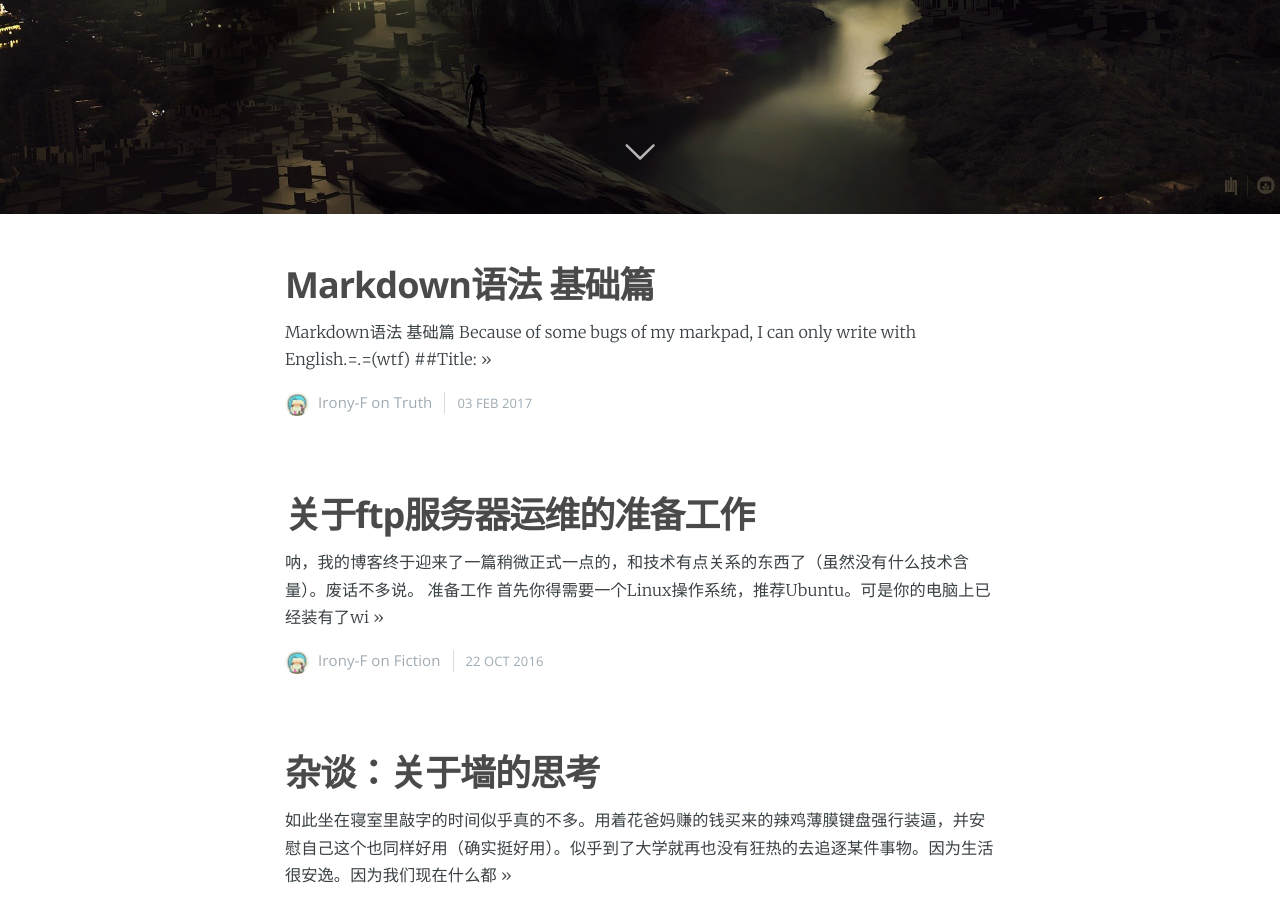
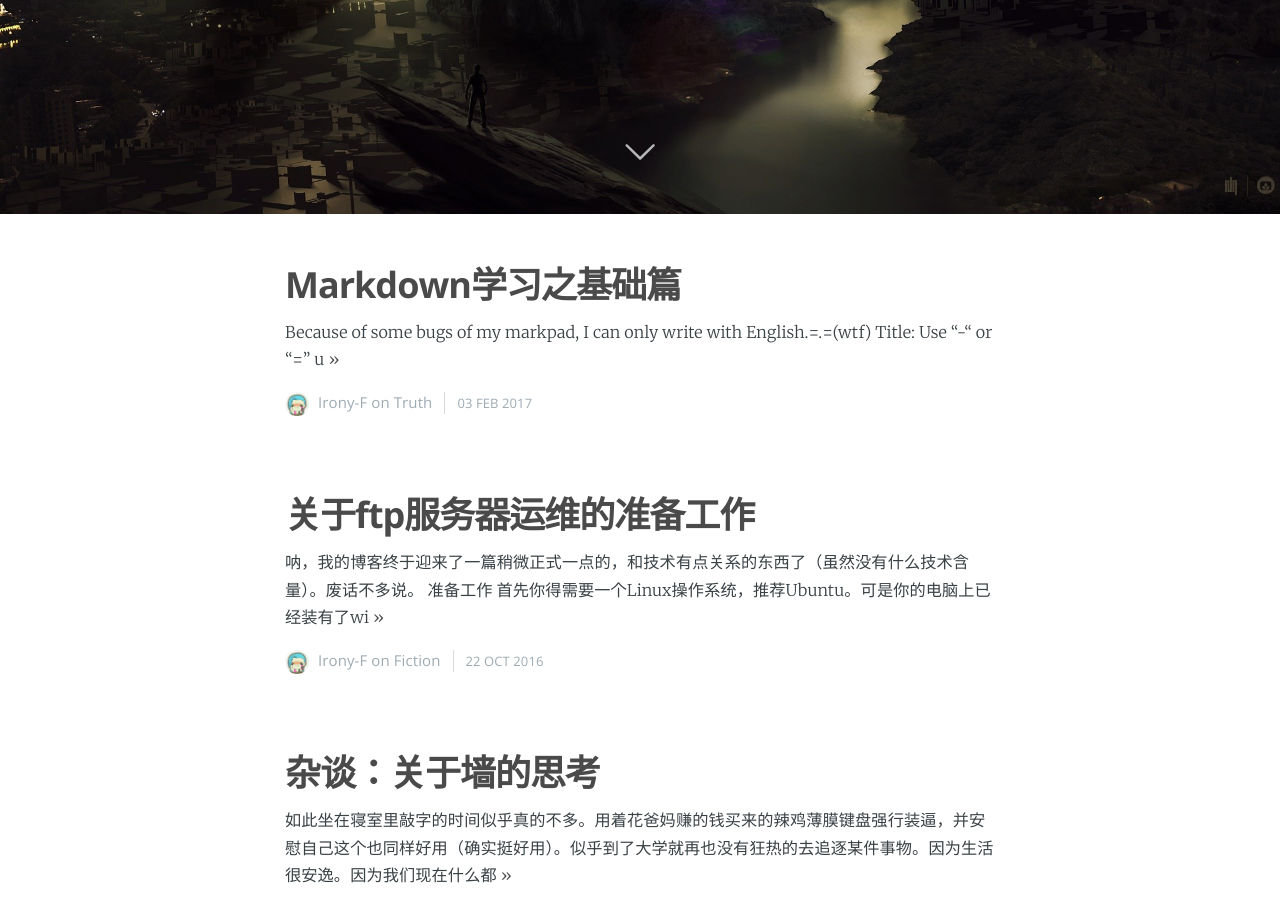
Before and after one commit to Irony-F/Irony-F.github.io, a Jekyll site: the page built from index.html, in a window 1280 px wide and 900 px high, scrolled down 686 px. Built offline with Jekyll 4.4.1, drawn with Linux system fonts in a browser that asks for light colours; nearby versions of some CDN libraries; some web fonts are replaced; the list of posts is cut into pages by our own code.

Commit message:
Update 2017-02-03-Markdown学习之基础篇.md

```diff
--- a/_posts/2017-02-03-Markdown学习之基础篇.md
+++ b/_posts/2017-02-03-Markdown学习之基础篇.md
@@ -1,21 +1,18 @@
 ---
 layout: post
-cover: 'assets/images/cover.jpg'
-title: Markdown语法 基础篇
-date:   2017-02-03 16:30:00
+cover: 'assets/images/cover2.jpg'
+title: Markdown学习之基础篇
+date:     2017-02-03 16:30:00
 tags: truth
 subclass: 'post tag-fiction'
 categories: 'Irony-F'
 ---
 
 
-
-
-Markdown语法 基础篇
-=========
 Because of some bugs of my markpad, I can only write with English.=.=(wtf)
 
-##Title:
+Title:
+---
 
 Use "-" or "=" under your title that will be highlighted.
 Like :hello
@@ -23,7 +20,8 @@ Like :hello
 Or use "#" before your words.
 ##Like this
 
-##Blockquote
+Blockquote
+---
 
 Use  ">"  before your quotes.
 
@@ -32,22 +30,29 @@ Use  ">"  before your quotes.
 >That is a question.
 
 
-##Emphasize
+Emphasize
+----
 To emphaszie some words,just use "*".Like *your are so pretty*Use two asterisks for **strong emphasis**.Instread , you can use two "_" __if you want__
 
-##List
+List
+---
 
 Use "*","+","-" or numbers "1.".
 
 1.	first
 2.	second
+
 +	first
 +	second
+
 -	first
 -	second
+
 *	third
 
-##Link
+Link
+---
+
 This is an [example link](http://example.com/).
 
 My qq email is [Irony's email](923012337@qq.com)
@@ -60,11 +65,13 @@ I get 10 times more traffic from [Google][1] than from
 [3]: http://search.msn.com/ "MSN Search"
 
 
-##Photo
+Photo
+----
 
 This is my desk.![alt text](http://img06.tooopen.com/images/20170111/tooopen_sy_196580168948.jpg)
 
-##Code
+Code
+----
 
 	Like this , I am writing some codes.
 
```
